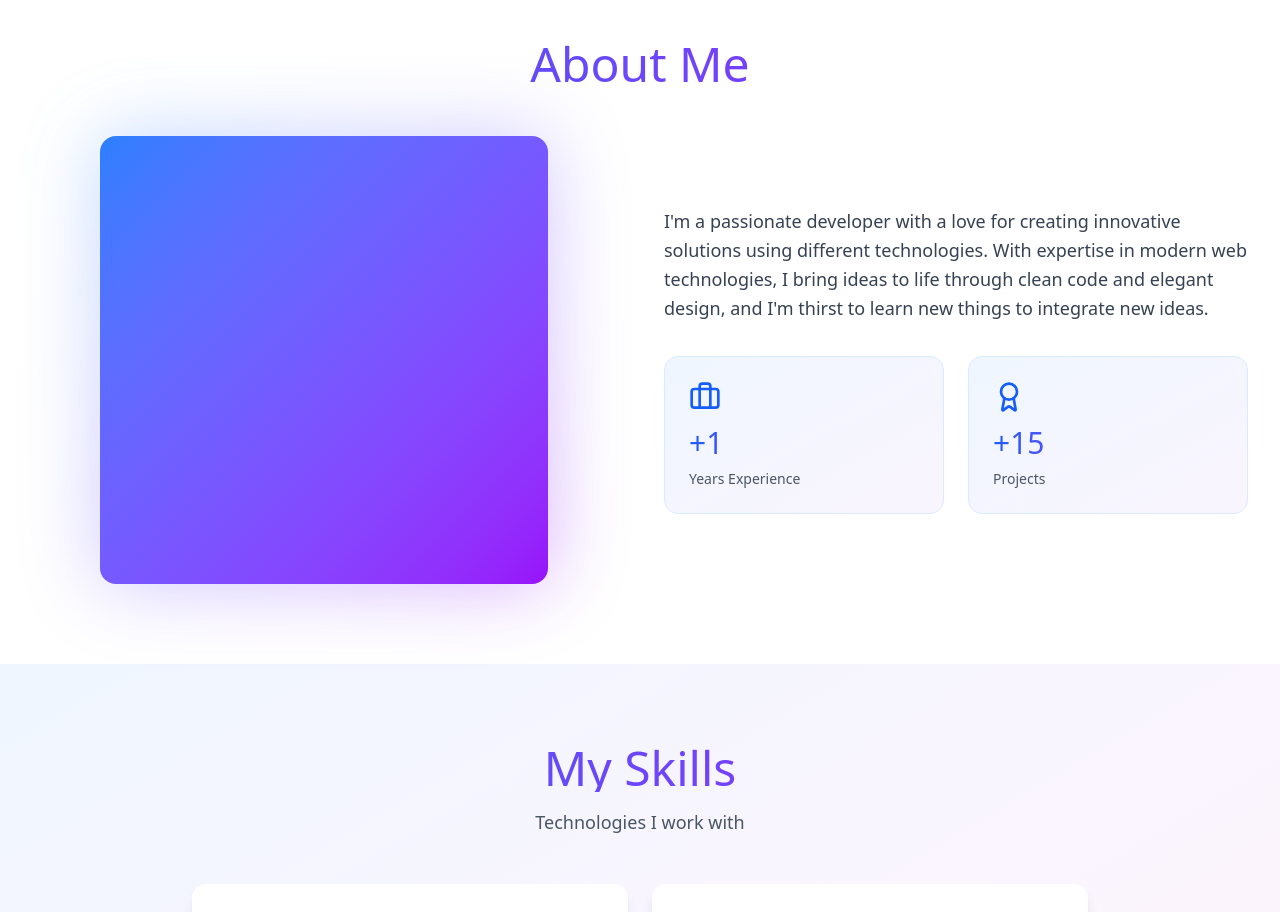
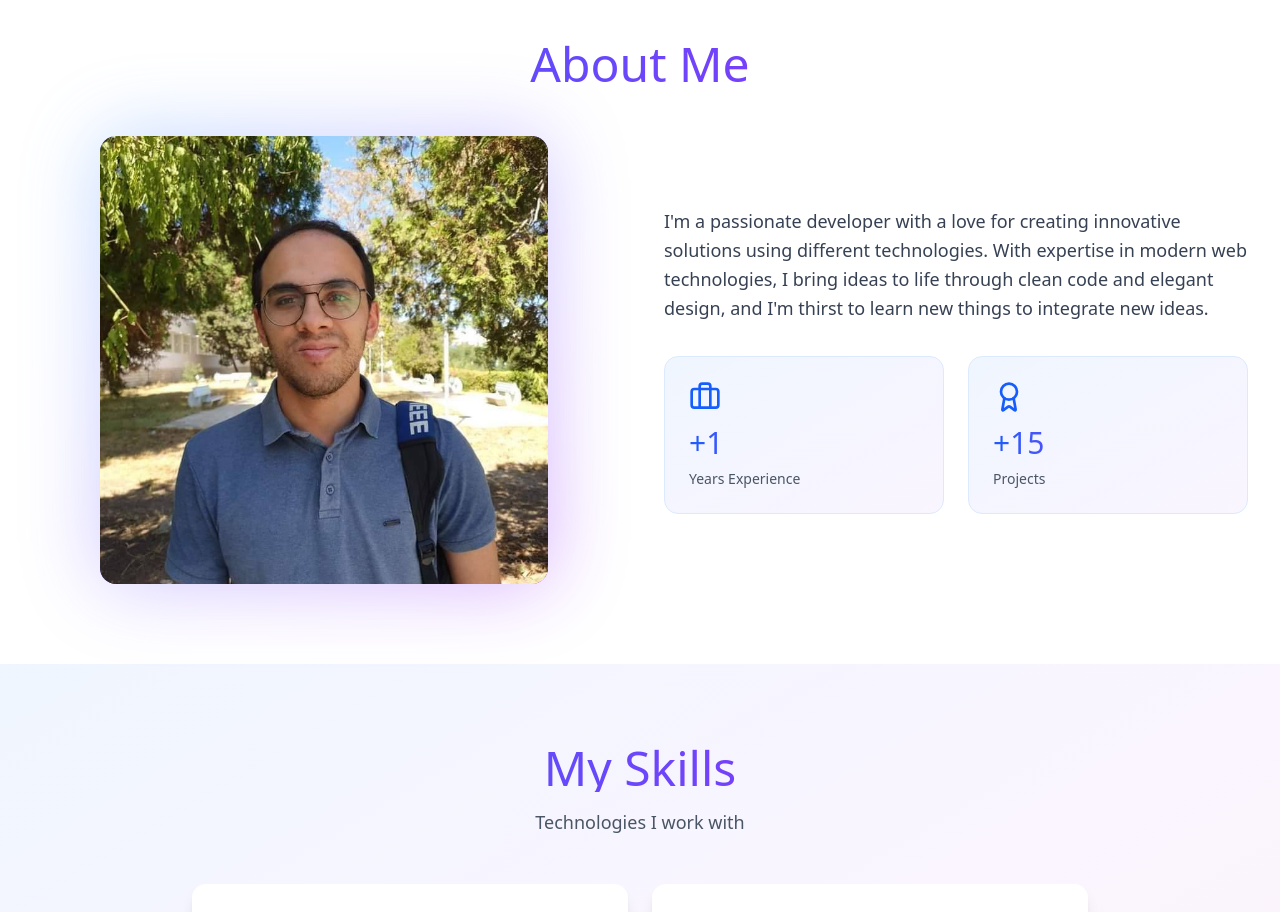
Before and after one commit to kerfaiyass54/portfolio-react-kerfaiyassine-26, a React (Vite) app: page / in a window 1280 px wide. Shown: the part 840-1752 px from the top of the page. Built offline with nearby package versions, Linux system fonts and the light colour scheme.

Commit message:
Updated about section

```diff
--- a/src/components/About.tsx
+++ b/src/components/About.tsx
@@ -3,6 +3,7 @@ import { motion } from 'motion/react';
 import { useInView } from 'react-intersection-observer';
 import { Award, Briefcase } from 'lucide-react';
 import { useLanguage } from '../contexts/LanguageContext';
+import personalPic from './yassine.png';
 
 export const About: React.FC = () => {
   const { t, language } = useLanguage();
@@ -43,7 +44,7 @@ export const About: React.FC = () => {
               <div className="absolute inset-0 bg-gradient-to-br from-blue-400 to-purple-600 rounded-2xl blur-2xl opacity-30 animate-pulse"></div>
               <div className="relative w-full h-full bg-gradient-to-br from-blue-500 to-purple-600 rounded-2xl overflow-hidden">
                 <div className="absolute inset-0 flex items-center justify-center text-white text-6xl">
-
+                    <img src={personalPic} alt="Car" />
                 </div>
               </div>
             </div>
```
Also changed, not shown: src/assets/yassine.png (added), src/components/yassine.png (added).
